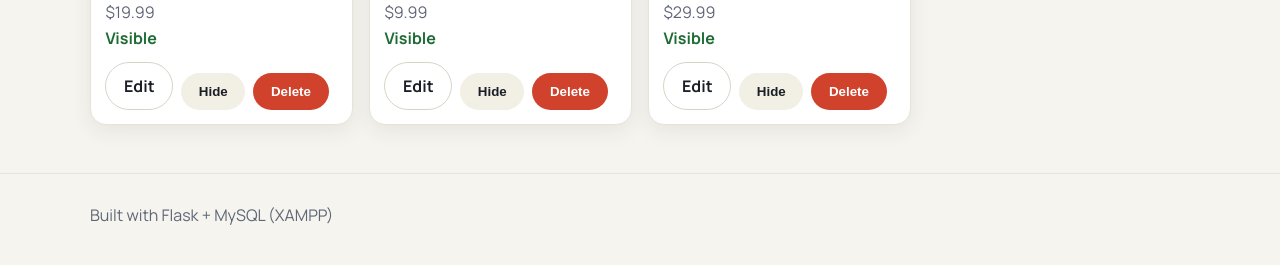
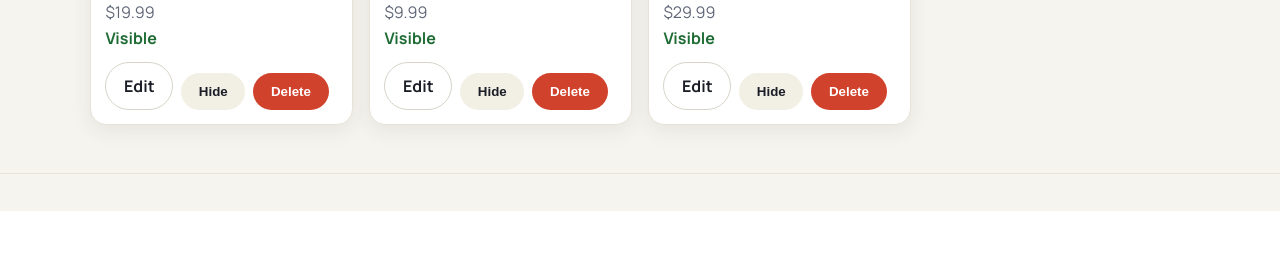
Before and after one commit to akramjaeger/FLASK-Project, a Flask app: page /admin/products in a window 1280 px wide. Shown: the part 1827-2092 px from the top of the page. After the commit the page ends 2038 px from the top, so only its background shows below. Run offline with Flask 3, Linux system fonts and the light colour scheme; a user stored in the database is signed in; data comes from the database, SQL or seed files in the repository.

Commit message:
Remove footer credit text from base template

```diff
--- a/templates/base.html
+++ b/templates/base.html
@@ -48,7 +48,6 @@
 
     <footer class="site-footer">
         <div class="container">
-            <p>Built with Flask + MySQL (XAMPP)</p>
         </div>
     </footer>
 </body>
```
